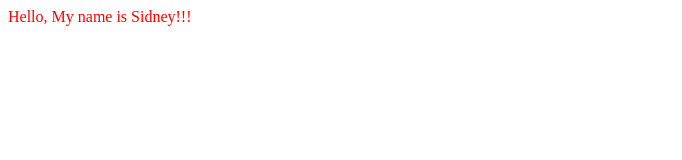
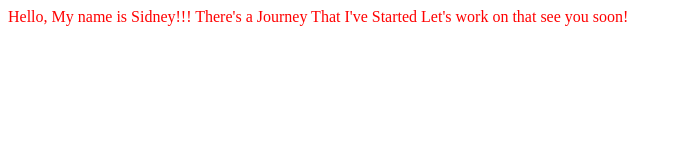
Before and after one commit to l3ak-dev/first-github-project, a plain HTML site: page index.html in a window 1280 px wide. Shown: the whole page, without its empty margins (0-682 px from the left). Drawn offline with Linux system fonts and the light colour scheme.

Commit message:
some extra text

```diff
--- a/index.html
+++ b/index.html
@@ -8,5 +8,7 @@
 </head>
 <body>
   Hello, My name is Sidney!!!
+
+  There's a Journey That I've Started Let's work on that see you soon!
 </body>
 </html>
```
